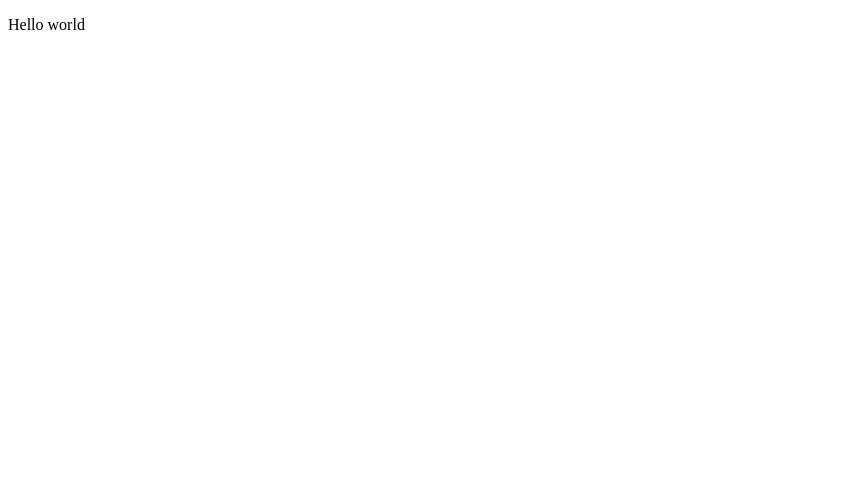
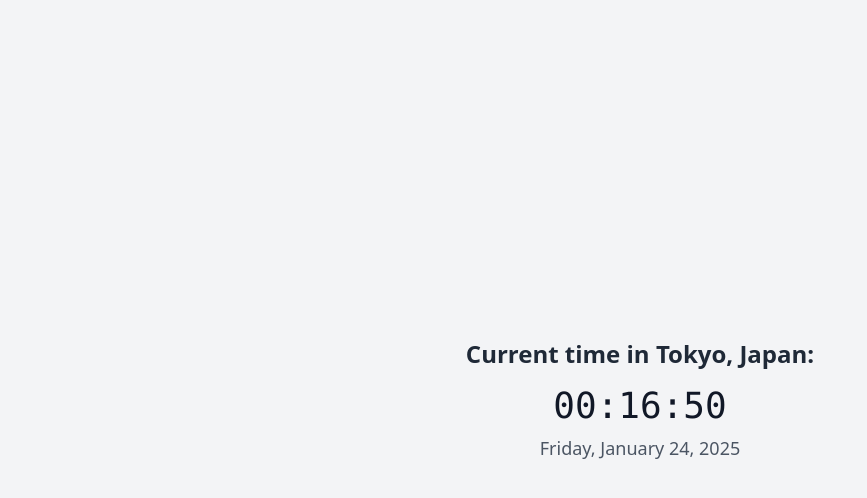
Before and after one commit to hansa241/interactive-website, a Next.js app: page / in a window 1280 px wide. Shown: the top 498 px of the page, without its empty margins (0-867 px from the left). Built offline with nearby package versions, Linux system fonts and the light colour scheme.

Commit message:
Simple tokyo time app

```diff
--- /dev/null
+++ b/app/globals.css
@@ -0,0 +1,3 @@
+@tailwind base;
+@tailwind components;
+@tailwind utilities;
--- a/app/layout.tsx
+++ b/app/layout.tsx
@@ -1,3 +1,4 @@
+import './globals.css';
 import React, {JSX} from "react";
 
 export default function RootLayout({ children, }:
--- a/app/page.tsx
+++ b/app/page.tsx
@@ -1,3 +1,42 @@
+'use client';
+import React, { useEffect, useState } from "react";
+
 export default function Page() {
-    return <p>Hello world</p>
+    const [time, setTime] = useState('');
+    const [date, setDate] = useState('');
+
+    useEffect(() => {
+        const updateTime = () => {
+            const tokyoTime = new Date().toLocaleString('en-US', {
+                timeZone: 'Asia/Tokyo',
+                hour: '2-digit',
+                minute: '2-digit',
+                second: '2-digit',
+                hour12: false
+            });
+
+            const tokyoDate = new Date().toLocaleString('en-US', {
+                timeZone: 'Asia/Tokyo',
+                weekday: 'long',
+                year: 'numeric',
+                month: 'long',
+                day: 'numeric'
+            });
+
+            setTime(tokyoTime);
+            setDate(tokyoDate);
+        };
+
+        updateTime();
+        const interval = setInterval(updateTime, 1000);
+        return () => clearInterval(interval);
+    }, []);
+
+    return (
+        <div className="flex flex-col items-center justify-center min-h-screen bg-gray-100">
+            <h1 className="text-2xl font-bold text-gray-800">Current time in Tokyo, Japan:</h1>
+            <p className="text-4xl font-mono text-gray-900 mt-4">{time}</p>
+            <p className="text-lg text-gray-600 mt-2">{date}</p>
+        </div>
+    );
 }
```
